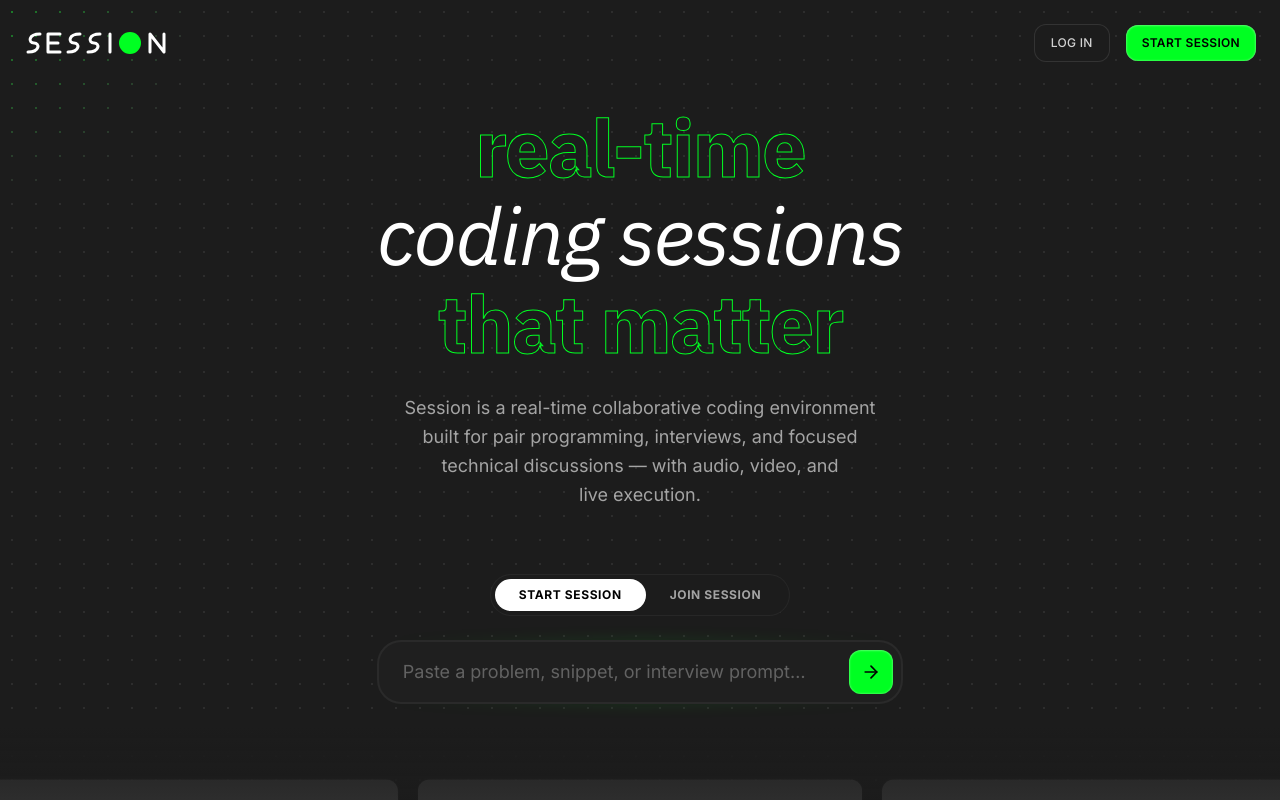
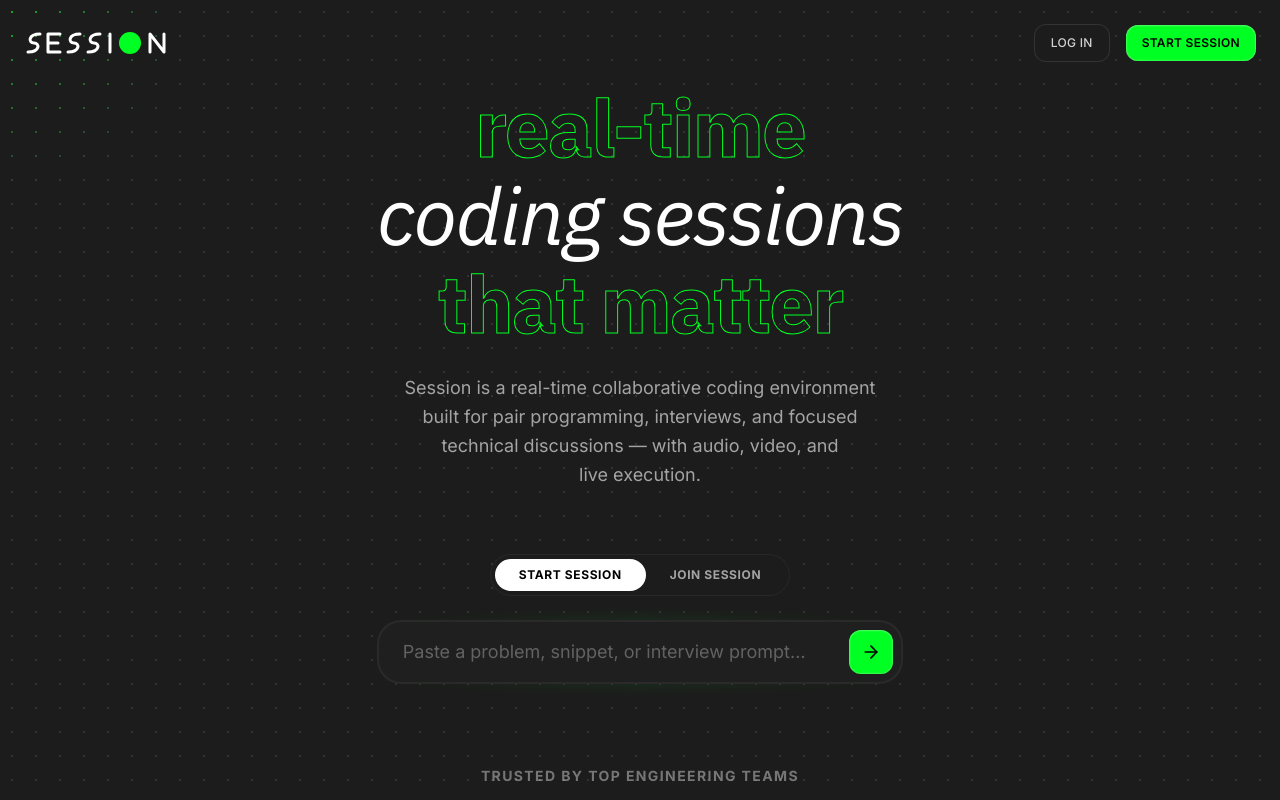
Before and after one commit to silky-x0/session, a React (Vite) app in the folder frontend/: page / in a window 1280 px wide. Shown: the top 800 px of the page. Built offline with nearby package versions, Linux system fonts and the light colour scheme.

Commit message:
chore: fixed vh and adjusted marquee speed

```diff
--- a/frontend/src/components/landing/Hero.tsx
+++ b/frontend/src/components/landing/Hero.tsx
@@ -2,7 +2,7 @@ import React from "react";
 
 export const Hero: React.FC = () => {
   return (
-    <section className='flex flex-col items-center justify-center min-h-[80vh] px-4 relative z-10'>
+    <section className='flex flex-col items-center justify-center min-h-[75vh] px-4 relative z-10'>
       <div className='flex flex-col items-center gap-8 max-w-4xl text-center'>
         {/* Main Heading */}
         <h1 className='flex flex-col items-center gap-2 font-display text-5xl md:text-7xl lg:text-[80px] font-bold leading-[0.95] tracking-tight lowercase'>
--- a/frontend/src/index.css
+++ b/frontend/src/index.css
@@ -64,7 +64,7 @@ body {
   --color-session-green: #00FF22;
   --color-session-dark: #1c1c1c;
 
-  --animate-marquee: marquee 25s linear infinite;
+  --animate-marquee: marquee 10s linear infinite;
   --animate-border-rotate: border-rotate 4s linear infinite;
 
   @keyframes marquee {
--- a/frontend/src/pages/LandingPage.tsx
+++ b/frontend/src/pages/LandingPage.tsx
@@ -19,12 +19,12 @@ const LandingPage: React.FC = () => {
     }, []);
 
     return (
-        <div className="min-h-screen bg-[#1c1c1c] text-white font-sans selection:bg-loki-green selection:text-black overflow-x-hidden">
+        <div className="min-h-screen bg-[#1c1c1c] text-white font-sans selection:bg-session-green selection:text-black overflow-x-hidden">
             <div className="fixed inset-0 pointer-events-none z-0">
-                <div className="absolute inset-0 bg-[radial-gradient(#ffffff_1px,transparent_1px)] [background-size:24px_24px] opacity-[0.08]"></div>
+                <div className="absolute inset-0 bg-[radial-gradient(#ffffff_1px,transparent_1px)] [background-size:24px_24px] opacity-[0.1]"></div>
 
                 <div
-                    className="absolute inset-0 bg-[radial-gradient(#00FF22_1px,transparent_1px)] [background-size:24px_24px] opacity-40 transition-opacity duration-300"
+                    className="absolute inset-0 bg-[radial-gradient(#00FF22_1px,transparent_1px)] [background-size:24px_24px] opacity-60 transition-opacity duration-300"
                     style={{
                         maskImage: `radial-gradient(200px circle at ${mousePosition.x}px ${mousePosition.y}px, black, transparent)`,
                         WebkitMaskImage: `radial-gradient(200px circle at ${mousePosition.x}px ${mousePosition.y}px, black, transparent)`,
@@ -36,8 +36,8 @@ const LandingPage: React.FC = () => {
 
             <main className="flex flex-col items-center w-full relative z-10">
                 <Hero />
+                <Marquee />
                 <ImageGrid />
-                <Marquee />
             </main>
 
             <Footer />
```
